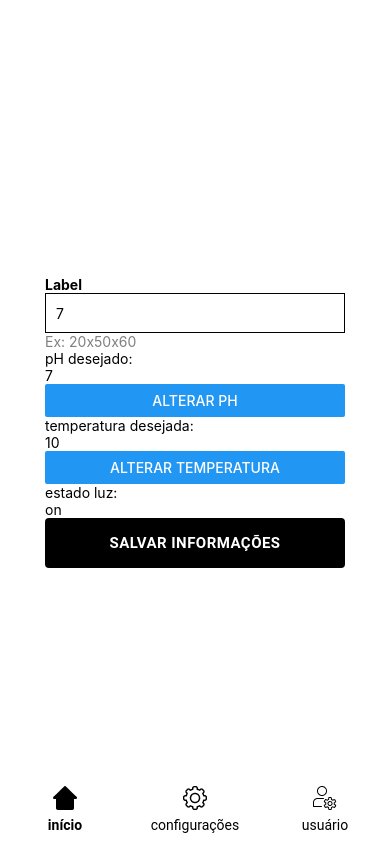
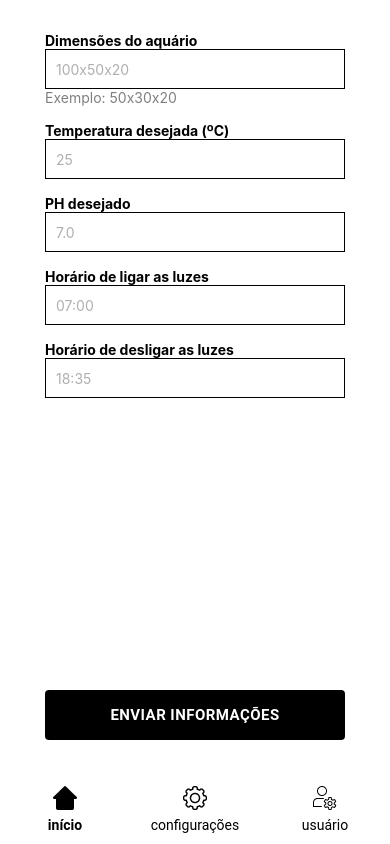
Before and after one commit to gabriellinke/Aquarius, a React Native app in the folder AquariusApp/: screen /Settings in a window 390 px wide. Built offline with nearby package versions, Linux system fonts and the light colour scheme; no server answers.

Commit message:
Adiciona inputs em Settings

```diff
--- a/AquariusApp/src/screens/Settings/index.js
+++ b/AquariusApp/src/screens/Settings/index.js
@@ -1,71 +1,62 @@
 import React, {useState} from 'react';
-import {View, Text, TextInput, Button} from 'react-native';
-import InfoService from '../../services/InfoService';
-import {useNavigation} from '@react-navigation/native';
+import {View} from 'react-native';
 import DefaultButton from '../../components/DefaultButton';
 import styles from './styles';
 import Input from '../../components/Input';
 
 const Home = () => {
-  const [temperature, setTemperature] = useState(10);
-  const [ph, setPh] = useState(7);
-  const [ligthState, setLigthState] = useState('on');
-  const {navigate} = useNavigation();
-
-  const updateTemperature = async () => {
-    let response = await InfoService.updateTemperature(temperature);
-    console.log(response);
-  };
-
-  const updatePh = async () => {
-    let response = await InfoService.updatePh(ph);
-    console.log(response);
-  };
-
-  const updateLight = async () => {
-    let response = await InfoService.updateLight(ligthState);
-    console.log(response);
-  };
+  const [dimensions, setDimensions] = useState('');
+  const [temperature, setTemperature] = useState();
+  const [ph, setPh] = useState();
+  const [startTime, setStartTime] = useState();
 
   return (
     <View style={styles.container}>
       <View>
+        <View style={{marginBottom: 16, marginTop: 32}}>
+          <Input
+            inputValue={dimensions}
+            setInputValue={setDimensions}
+            label={'Dimensões do aquário'}
+            placeholder={'100x50x20'}
+            help={'Exemplo: 50x30x20'}
+          />
+        </View>
+        <View style={{marginBottom: 16}}>
+          <Input
+            inputValue={temperature}
+            setInputValue={setTemperature}
+            label={'Temperatura desejada (ºC)'}
+            placeholder={'25'}
+          />
+        </View>
+        <View style={{marginBottom: 16}}>
           <Input
             inputValue={ph}
             setInputValue={setPh}
-          placeholder={'placeholder'}
-          label={'Label'}
-          help={'Ex: 20x50x60'}
+            label={'PH desejado'}
+            placeholder={'7.0'}
           />
-        <Text>pH desejado:</Text>
-        <TextInput
-          onChangeText={setPh}
-          value={ph}
-          placeholder="Valor do pH"
-          keyboardType="numeric"
+        </View>
+        <View style={{marginBottom: 16}}>
+          <Input
+            inputValue={startTime}
+            setInputValue={setStartTime}
+            label={'Horário de ligar as luzes'}
+            placeholder={'07:00'}
           />
-        <Button title="Alterar pH" onPress={() => updatePh()} />
-
-        <Text>temperatura desejada:</Text>
-        <TextInput
-          onChangeText={setTemperature}
-          value={temperature}
-          placeholder="Valor da temperatura"
-          keyboardType="numeric"
+        </View>
+        <View style={{marginBottom: 16}}>
+          <Input
+            inputValue={startTime}
+            setInputValue={setStartTime}
+            label={'Horário de desligar as luzes'}
+            placeholder={'18:35'}
           />
-        <Button
-          title="Alterar temperatura"
-          onPress={() => updateTemperature()}
-        />
-
-        <Text>estado luz:</Text>
-        <TextInput
-          onChangeText={setLigthState}
-          value={ligthState}
-          placeholder="Estado da lâmpada"
-        />
-
-        <DefaultButton width={300} height={50} text={'salvar informações'} />
+        </View>
+      </View>
+      <View style={{marginBottom: 72 + 32}}>
+        <DefaultButton width={300} height={50} text={'enviar informações'} />
       </View>
     </View>
   );
--- a/AquariusApp/src/screens/Settings/styles.js
+++ b/AquariusApp/src/screens/Settings/styles.js
@@ -7,7 +7,7 @@ const styles = StyleSheet.create({
     flexGrow: 1,
     width: '100%',
     alignItems: 'center',
-    justifyContent: 'center',
+    justifyContent: 'space-between',
     alignSelf: 'center',
   },
 });
```
Lines whose indentation alone changed are shown as unchanged.
